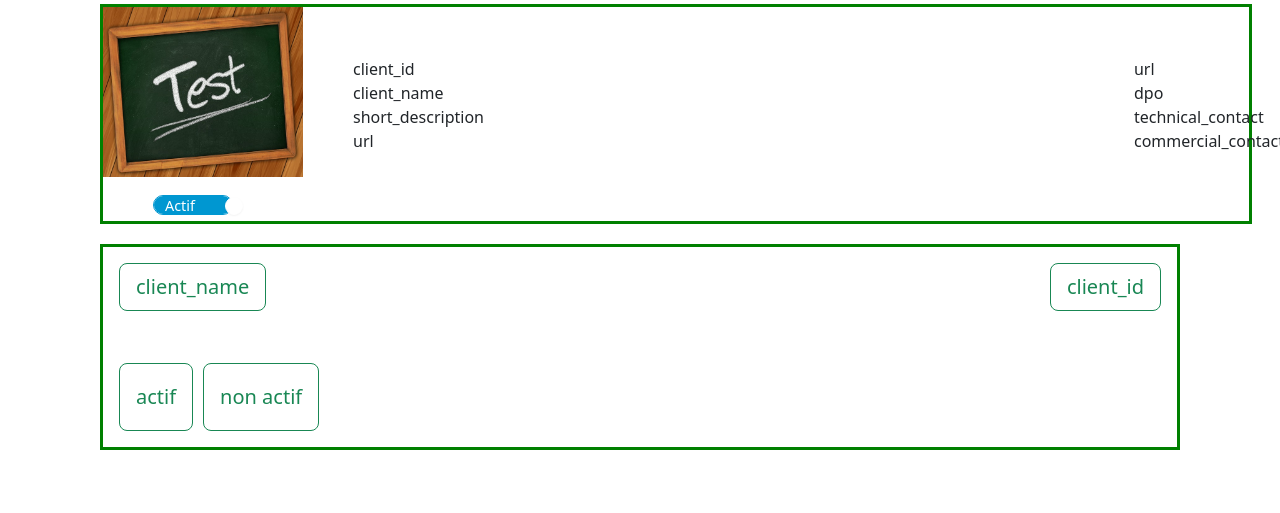
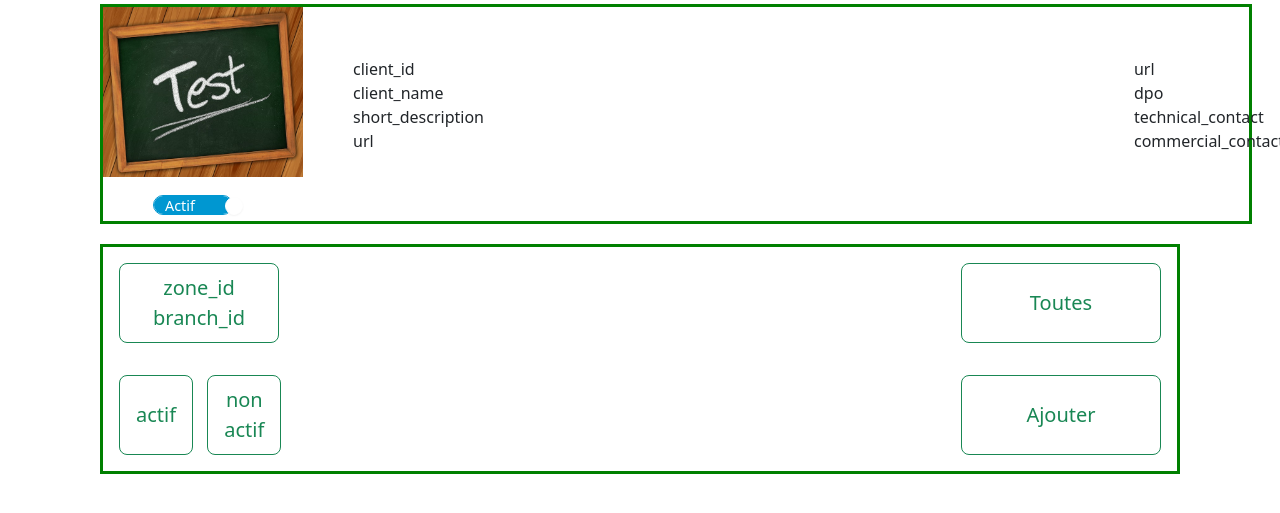
Before and after one commit to Geoflin/ECF_APP_SPORT_PUBLIC, a PHP site: page /Pages/salle_par_partenaire/View.php in a window 1280 px wide. Shown: the part 84-597 px from the top of the page. Run offline with PHP 8.4, Linux system fonts and the light colour scheme.

Commit message:
amelioration_front_end_filtre_partenaire_page_salle_par_partenaire

```diff
--- a/Module/page_des_partenaires/filtre_partenaire/View.php
+++ b/Module/page_des_partenaires/filtre_partenaire/View.php
@@ -8,7 +8,7 @@
 
 <row_2>
     <button type="button" class="btn btn-outline-success btn-lg">actif</button>
-    <button type="button" class="btn btn-outline-success btn-lg">non actif</button>
+    <button type="button" class="btn btn-outline-success btn-lg">non <br/> actif</button>
 </row_2>
 
 </section>
--- a/Module/salle_par_partenaire/filtre_partenaire/View.php
+++ b/Module/salle_par_partenaire/filtre_partenaire/View.php
@@ -2,13 +2,23 @@
 <section class="filtre_partenaire">
 
 <row_1>
-    <button type="button" class="btn btn-outline-success btn-lg">client_name</button>
-    <button type="button" class="btn btn-outline-success btn-lg">client_id</button>
+    <button type="button" class="btn btn-outline-success btn-lg">zone_id <br/> branch_id</button>
+
+    <button id="toutes" type="button" class="btn btn-outline-success btn-lg btn_toute_et_ajouter">Toutes</button>
+
 </row_1>
 
 <row_2>
+
+    <span>
     <button type="button" class="btn btn-outline-success btn-lg">actif</button>
-    <button type="button" class="btn btn-outline-success btn-lg">non actif</button>
+    <button type="button" class="btn btn-outline-success btn-lg">non <br/> actif</button>
+    </span>
+
+    <span>
+    <button id="ajouter" type="button" class="btn btn-outline-success btn-lg">Ajouter</button>
+    </span>
+
 </row_2>
 
 </section>
--- a/Module/salle_par_partenaire/filtre_partenaire/style.css
+++ b/Module/salle_par_partenaire/filtre_partenaire/style.css
@@ -8,19 +8,33 @@ row_1{
     display: flex;
     justify-content: space-between;
     float: none;
-    margin-bottom: 20px;
+    margin-bottom: -20px;
     padding: 1em;
+    height: max-content;
+}
+row_1 button{
+    height: 5rem;
+    width: 10rem;
 }
 row_2{
     display: flex;
-    justify-content: flex-start;
+    justify-content: space-between;
     float: none;
     padding: 1em;
 }
 row_2 :last-child{
     margin-left: 10px;
 }
-
+row_2 button{
+    height: 5rem;
+}
+#toutes{
+    width:200px;
+    margin-bottom:20px;
+}
+#ajouter{
+    width:200px;
+}
 /*style sur petits écrans*/
 @media screen and (max-width: 750px){
     .filtre_partenaire{
```
